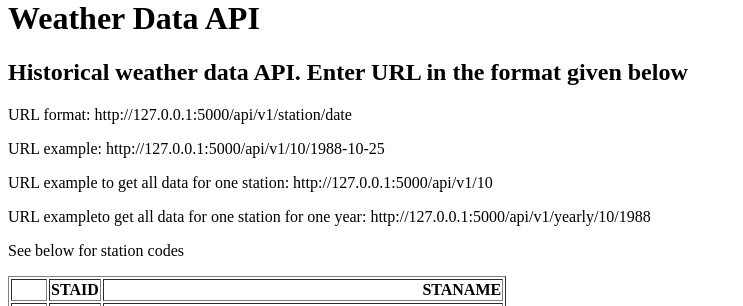
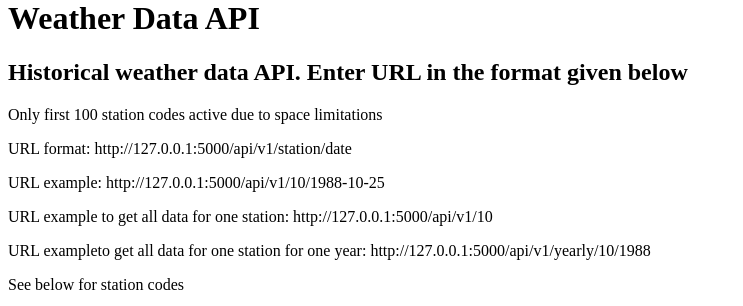
Before and after one commit to Amaruq0703/Weather-API, a Flask app: page / in a window 1280 px wide. Shown: the part 21-327 px from the top of the page, without its empty margins (0-743 px from the left). Run offline with Flask 3, Linux system fonts and the light colour scheme.

Commit message:
Minor HTML change

```diff
--- a/templates/home.html
+++ b/templates/home.html
@@ -10,6 +10,7 @@
     </nav>
     <h1>Weather Data API</h1>
     <h2>Historical weather data API. Enter URL in the format given below</h2>
+    <p>Only first 100 station codes active due to space limitations</p>
     <p>URL format: http://127.0.0.1:5000/api/v1/station/date</p>
     <p>URL example: http://127.0.0.1:5000/api/v1/10/1988-10-25</p>
     <p>URL example to get all data for one station: http://127.0.0.1:5000/api/v1/10</p>
```
